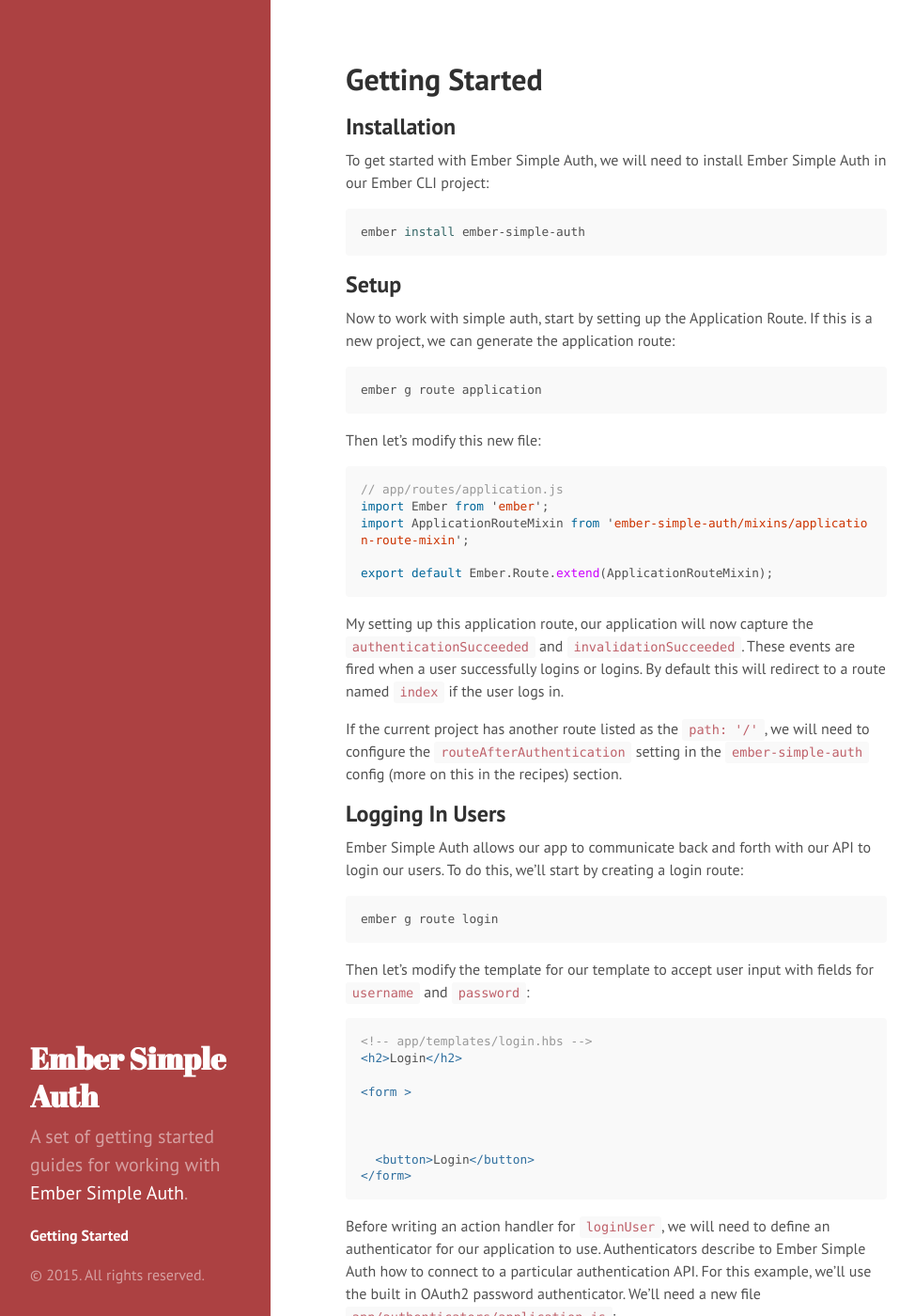
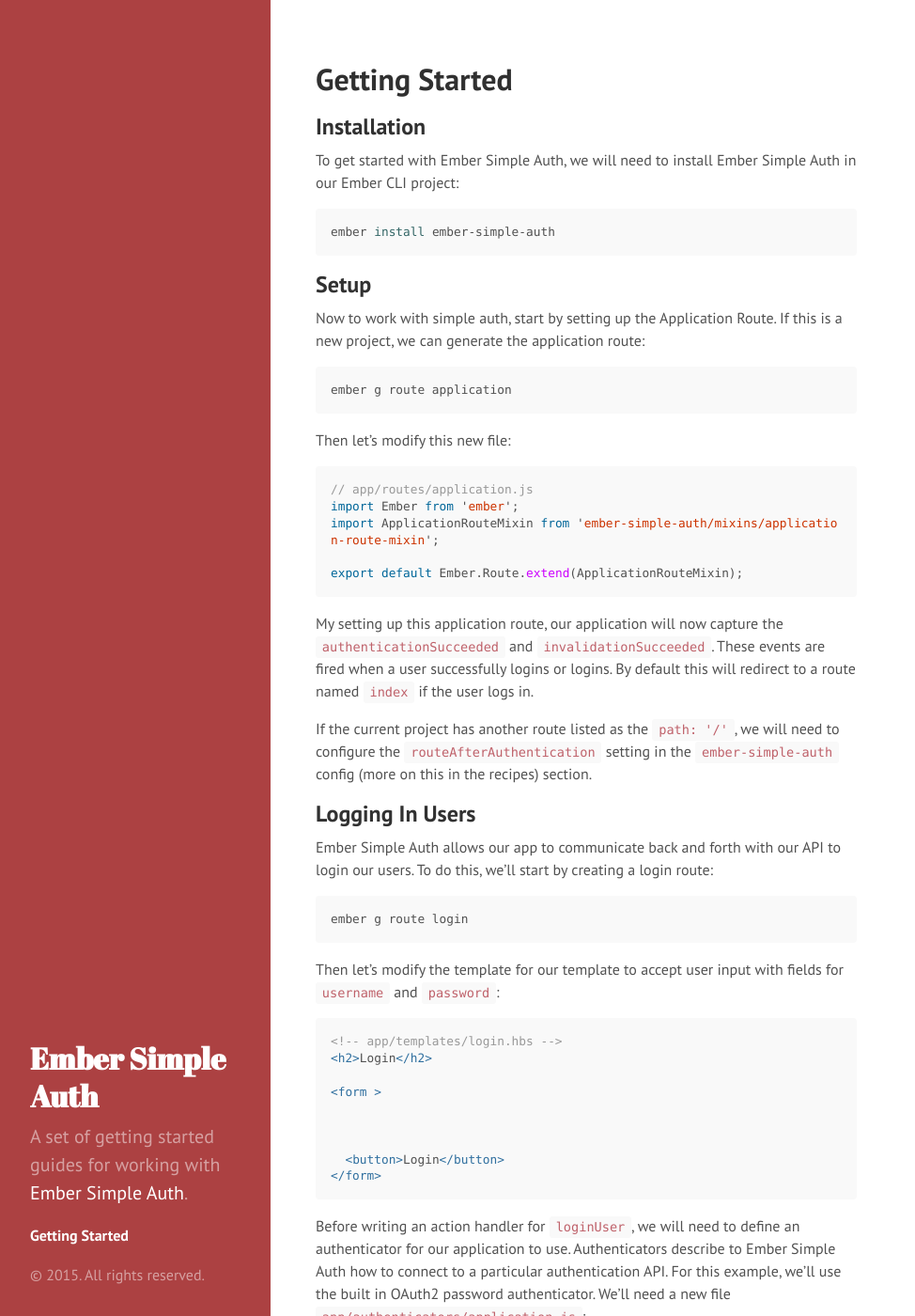
Before and after one commit to rtablada/simple-auth-guide, a Jekyll site: the page built from index.md, in a window 1280 px wide and 1400 px high. Shown: the whole window at 94% size, without its empty margins (0-974 px from the left). Built offline with Jekyll 4.4.1, drawn with Linux system fonts in a browser that asks for light colours; Markdown is read by kramdown in place of the engine named in the settings.

Commit message:
Update margin

```diff
--- a/public/css/hyde.css
+++ b/public/css/hyde.css
@@ -123,16 +123,15 @@
 
 @media (min-width: 48em) {
   .content {
-    max-width: 38rem;
-    margin-left: 20rem;
-    margin-right: 2rem;
+    margin-left: 19rem;
+    margin-right: 1rem;
   }
 }
 
 @media (min-width: 64em) {
   .content {
-    margin-left: 22rem;
-    margin-right: 4rem;
+    margin-left: 20rem;
+    margin-right: 2rem;
   }
 }
 
```
